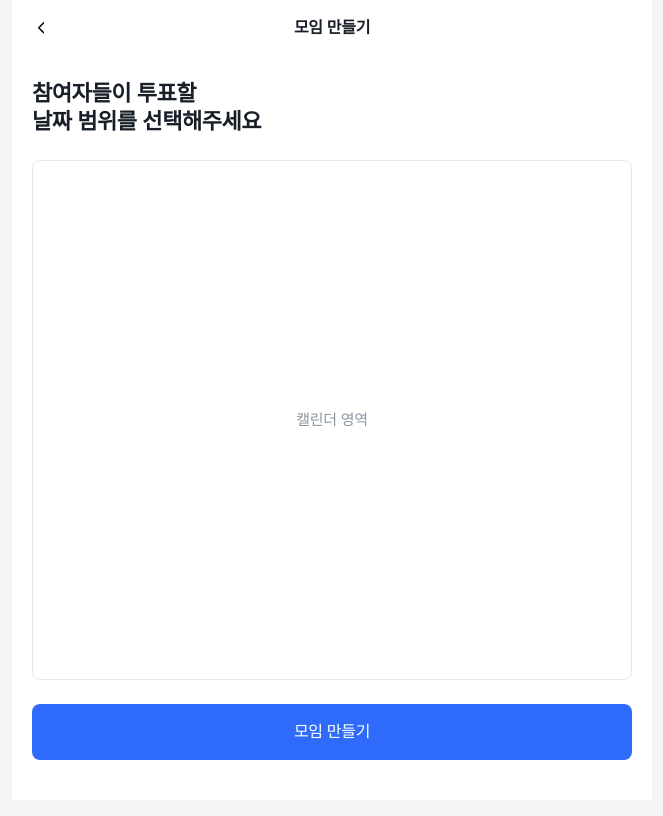
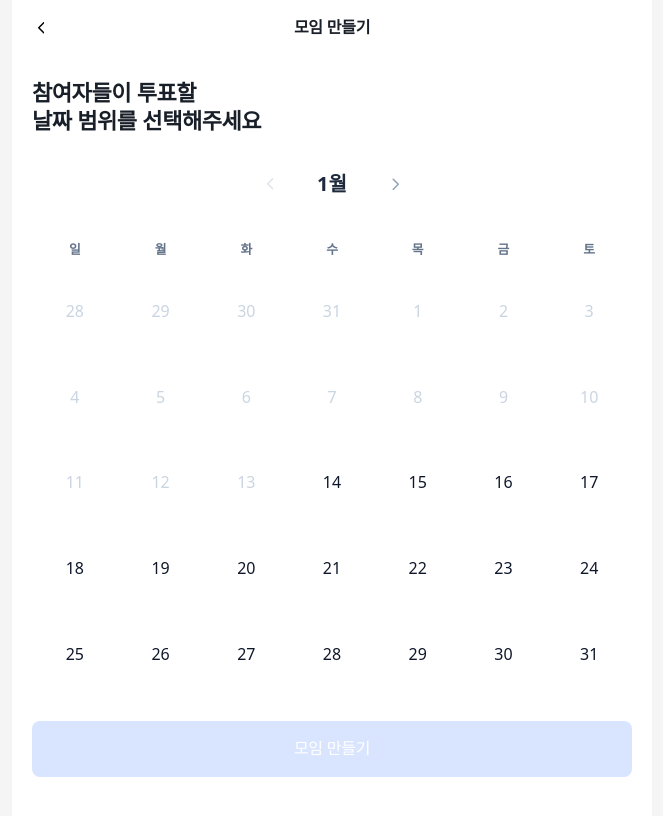
Before and after one commit to YAPP-Github/27th-Web-Team-2-FE, a Next.js app: page /date in a window 1280 px wide. Shown: the whole page, without its empty margins (308-971 px from the left). Built offline with nearby package versions, Linux system fonts and the light colour scheme; a web font is replaced by a local one.

Commit message:
feat: 모임생성 플로우 캘린더 연동, 생성api 연동

```diff
--- a/src/entities/meet/api/createMeeting.ts
+++ b/src/entities/meet/api/createMeeting.ts
@@ -17,7 +17,7 @@ import {
 export async function createMeeting(
   data: CreateMeetRequest,
 ): Promise<CreateMeetResponse> {
-  const ENDPOINT = '/api/v1/meeting';
+  const ENDPOINT = 'v1/meeting';
   // 1) 요청 바디 스키마 검증 (클라이언트 측 검증)
   const json = createMeetRequestDto.parse(data);
 
--- a/src/entities/meet/dto/meet.dto.ts
+++ b/src/entities/meet/dto/meet.dto.ts
@@ -8,14 +8,9 @@ import { z } from 'zod';
  * - validateSchema로 응답 검증 시에도 사용 가능
  */
 export const createMeetRequestDto = z.object({
+  title: z.string().min(1, '모임 이름은 필수입니다.'),
   hostName: z.string().min(1, '모임장 이름은 필수입니다.'),
-  meetingName: z.string().optional(),
-  dateRange: z
-    .object({
-      startDate: z.string(),
-      endDate: z.string(),
-    })
-    .optional(),
+  dates: z.array(z.string()).min(1, '날짜를 선택해주세요.'),
 });
 
 /**
@@ -23,10 +18,7 @@ export const createMeetRequestDto = z.object({
  * - API 응답 검증에 사용
  */
 export const createMeetResponseDto = z.object({
-  meetId: z.string(),
-  hostName: z.string(),
-  meetingName: z.string().optional(),
-  createdAt: z.string(),
+  id: z.string(),
 });
 
 /**
--- a/src/features/host-range-selector/ui/ReactDatepickerAdapter.tsx
+++ b/src/features/host-range-selector/ui/ReactDatepickerAdapter.tsx
@@ -2,7 +2,7 @@ import 'react-datepicker/dist/react-datepicker.css';
 
 import { format, isSameDay } from 'date-fns';
 import { ko } from 'date-fns/locale';
-import React, { useState } from 'react';
+import React, { useRef, useState } from 'react';
 import DatePicker from 'react-datepicker';
 
 import Icon from '@/shared/ui/icon/Icon';
@@ -21,6 +21,18 @@ export function ReactDatepickerAdapter({
 }: HostRangeSelectorProps) {
   const { minDate, maxDate } = getNavigationLimits();
 
+  const dragRef = useRef<{
+    isDragging: boolean;
+    start: Date | null;
+    end: Date | null;
+  }>({
+    isDragging: false,
+    start: null,
+    end: null,
+  });
+
+  const touchHandledRef = useRef(false);
+
   const [dragState, setDragState] = useState<{
     isDragging: boolean;
     start: Date | null;
@@ -32,16 +44,15 @@ export function ReactDatepickerAdapter({
   });
 
   const handleTouchStart = (e: React.TouchEvent, date: Date) => {
+    touchHandledRef.current = true;
     if (isDateDisabled(date)) return;
-    setDragState({
-      isDragging: true,
-      start: date,
-      end: date,
-    });
+    dragRef.current = { isDragging: true, start: date, end: date };
+    setDragState({ isDragging: true, start: date, end: date });
   };
 
   const handleTouchMove = (e: React.TouchEvent) => {
-    if (!dragState.isDragging || !dragState.start) return;
+    const { isDragging, start, end } = dragRef.current;
+    if (!isDragging || !start) return;
 
     const touch = e.touches[0];
     const target = document.elementFromPoint(touch.clientX, touch.clientY);
@@ -53,55 +64,60 @@ export function ReactDatepickerAdapter({
         const hoveredDate = new Date(parseInt(ts, 10));
 
         if (
-          dragState.end &&
-          !isSameDay(hoveredDate, dragState.end) &&
+          end &&
+          !isSameDay(hoveredDate, end) &&
           !isDateDisabled(hoveredDate)
         ) {
-          setDragState((prev) => ({
-            ...prev,
-            end: hoveredDate,
-          }));
+          dragRef.current.end = hoveredDate;
+          setDragState((prev) => ({ ...prev, end: hoveredDate }));
         }
       }
     }
   };
 
   const handleTouchEnd = () => {
-    handleMouseUp();
+    handleMouseUp(true); // fromTouch = true
+    // 터치 후 발생하는 마우스 이벤트를 무시하기 위해 짧은 딜레이 후 리셋
+    setTimeout(() => {
+      touchHandledRef.current = false;
+    }, 300);
   };
 
   const handleMouseDown = (date: Date) => {
+    if (touchHandledRef.current) return; // 터치 이벤트 후 발생한 마우스 이벤트 무시
     if (isDateDisabled(date)) return;
-    setDragState({
-      isDragging: true,
-      start: date,
-      end: date,
-    });
+    dragRef.current = { isDragging: true, start: date, end: date };
+    setDragState({ isDragging: true, start: date, end: date });
   };
 
   const handleMouseEnter = (date: Date) => {
-    if (!dragState.isDragging || !dragState.start || isDateDisabled(date)) {
+    const { isDragging, start } = dragRef.current;
+    if (!isDragging || !start || isDateDisabled(date)) {
       return;
     }
 
-    setDragState((prev) => ({
-      ...prev,
-      end: date,
-    }));
+    dragRef.current.end = date;
+    setDragState((prev) => ({ ...prev, end: date }));
   };
 
-  const handleMouseUp = () => {
-    if (dragState.isDragging && dragState.start && dragState.end) {
-      const newRange = generateDateRange(dragState.start, dragState.end);
-      const newSelection = toggleDatesSmart(selectedDates, newRange);
-      onChange(newSelection);
+  const handleMouseUp = (fromTouch = false) => {
+    // 터치가 아닌 마우스 이벤트인데 터치가 처리된 상태면 무시
+    if (!fromTouch && touchHandledRef.current) {
+      return;
     }
 
-    setDragState({
-      isDragging: false,
-      start: null,
-      end: null,
-    });
+    const { isDragging, start, end } = dragRef.current;
+    if (!isDragging || !start || !end) {
+      return;
+    }
+
+    dragRef.current = { isDragging: false, start: null, end: null };
+
+    const newRange = generateDateRange(start, end);
+    const newSelection = toggleDatesSmart(selectedDates, newRange);
+    onChange(newSelection);
+
+    setDragState({ isDragging: false, start: null, end: null });
   };
 
   const getDayClass = () => 'bg-transparent';
@@ -109,8 +125,8 @@ export function ReactDatepickerAdapter({
   return (
     <div
       className='react-datepicker-wrapper-custom flex w-full justify-center select-none'
-      onMouseUp={handleMouseUp}
-      onMouseLeave={handleMouseUp}
+      onMouseUp={() => handleMouseUp(false)}
+      onMouseLeave={() => handleMouseUp(false)}
     >
       <DatePicker
         locale={ko}
@@ -151,6 +167,8 @@ export function ReactDatepickerAdapter({
         filterDate={(date) => !isDateDisabled(date)}
         dateFormat='yyyy. MM'
         renderDayContents={(day, date) => {
+          if (!date) return <span>{day}</span>;
+
           const disabled = isDateDisabled(date);
 
           const isSelected = selectedDates.some((d) => isSameDay(d, date));
@@ -169,6 +187,7 @@ export function ReactDatepickerAdapter({
 
           let bgClass = '';
           let textClass = 'text-slate-900';
+          let selectedClass = '';
 
           if (disabled) {
             bgClass = '';
@@ -176,6 +195,7 @@ export function ReactDatepickerAdapter({
           } else if (isSelected) {
             bgClass = 'bg-gray-800';
             textClass = 'text-white font-bold';
+            selectedClass = 'ring-2 ring-blue-100 ring-offset-2';
           } else if (isInDragRange) {
             bgClass = 'bg-slate-100';
             textClass = 'text-slate-900';
@@ -199,7 +219,7 @@ export function ReactDatepickerAdapter({
               style={{ touchAction: 'none' }}
             >
               <div
-                className={`relative flex h-10 w-10 items-center justify-center rounded-lg text-base font-normal transition-colors ${bgClass} ${textClass} `}
+                className={`relative flex h-10 w-10 items-center justify-center rounded-lg text-base font-normal transition-colors ${bgClass} ${textClass} ${selectedClass}`}
               >
                 {day}
               </div>
--- a/src/features/meet-create-date/model/useDateSelect.ts
+++ b/src/features/meet-create-date/model/useDateSelect.ts
@@ -2,8 +2,13 @@
 
 import { useRouter } from 'next/navigation';
 
+import { createMeeting } from '@/entities/meet/api/createMeeting';
+
 export function useDateSelect(hostName: string, meetingName: string) {
   const router = useRouter();
+
+  // meetingName이 없으면 hostName + "모임"
+  const finalMeetingName = meetingName || `${hostName}모임`;
 
   const handleBack = () => {
     const params = new URLSearchParams({
@@ -13,9 +18,26 @@ export function useDateSelect(hostName: string, meetingName: string) {
     router.push(`/create?${params.toString()}`);
   };
 
-  const handleNext = () => {
-    // TODO: API 연동 - 모임 생성
-    console.log({ hostName, meetingName });
+  const handleNext = async (formattedDates: string[]) => {
+    if (formattedDates.length === 0) {
+      alert('날짜를 선택해주세요.');
+      return;
+    }
+
+    try {
+      const response = await createMeeting({
+        title: finalMeetingName,
+        hostName,
+        dates: formattedDates,
+      });
+
+      console.log('모임 생성 완료:', response);
+      // TODO: 생성 완료 후 페이지 이동
+      router.push(`/meet/${response.id}`);
+    } catch (error) {
+      console.error('모임 생성 실패:', error);
+      alert('모임 생성에 실패했습니다.');
+    }
   };
 
   return {
--- a/src/features/meet-create-date/ui/DateSelectPage.tsx
+++ b/src/features/meet-create-date/ui/DateSelectPage.tsx
@@ -1,5 +1,7 @@
 'use client';
 
+import { useDateSelection } from '@/features/host-range-selector/model/useDateSelection';
+import { ReactDatepickerAdapter } from '@/features/host-range-selector/ui/ReactDatepickerAdapter';
 import Button from '@/shared/ui/button';
 import TopBar from '@/shared/ui/top-bar/TopBar';
 
@@ -15,6 +17,8 @@ export default function DateSelectPage({
   meetingName,
 }: DateSelectPageProps) {
   const { handleBack, handleNext } = useDateSelect(hostName, meetingName);
+  const { selectedDates, handleDateChange, formattedDates } =
+    useDateSelection();
 
   return (
     <div className='bg-gray-0 flex min-h-screen flex-col'>
@@ -34,13 +38,20 @@ export default function DateSelectPage({
           날짜 범위를 선택해주세요
         </h1>
 
-        {/* 캘린더 영역 (플레이스홀더) */}
-        <div className='mb-6 flex flex-1 items-center justify-center rounded-lg border border-gray-200 bg-white'>
-          <p className='text-text-tertiary text-body-3'>캘린더 영역</p>
+        {/* 캘린더 영역 */}
+        <div className='mb-6 flex flex-1 justify-center'>
+          <ReactDatepickerAdapter
+            selectedDates={selectedDates}
+            onChange={handleDateChange}
+          />
         </div>
 
         {/* CTA 버튼 */}
-        <Button onClick={handleNext} fullWidth>
+        <Button
+          onClick={() => handleNext(formattedDates)}
+          fullWidth
+          disabled={selectedDates.length === 0}
+        >
           모임 만들기
         </Button>
       </main>
```
Also changed, not shown: src/app/meet/[meetingId]/page.tsx (renamed from src/app/participant/[meetingId]/page.tsx), 1 other file (tests, documents, lock files or other folders).
